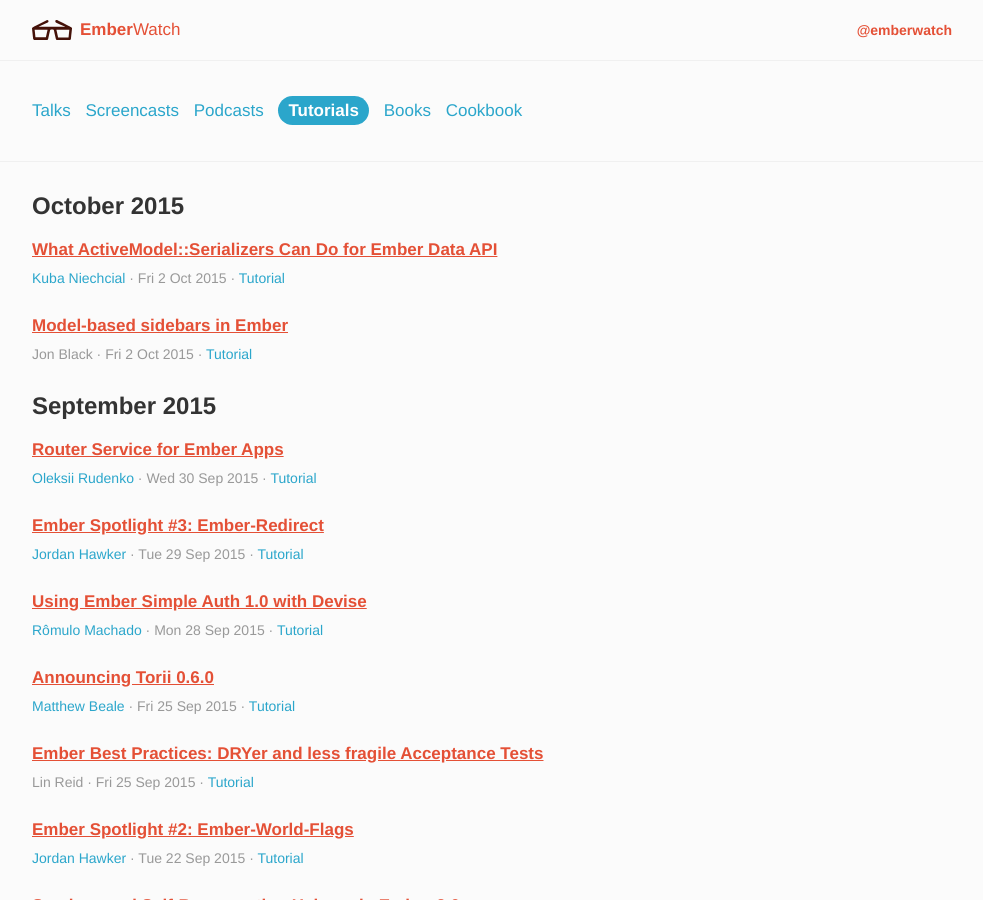
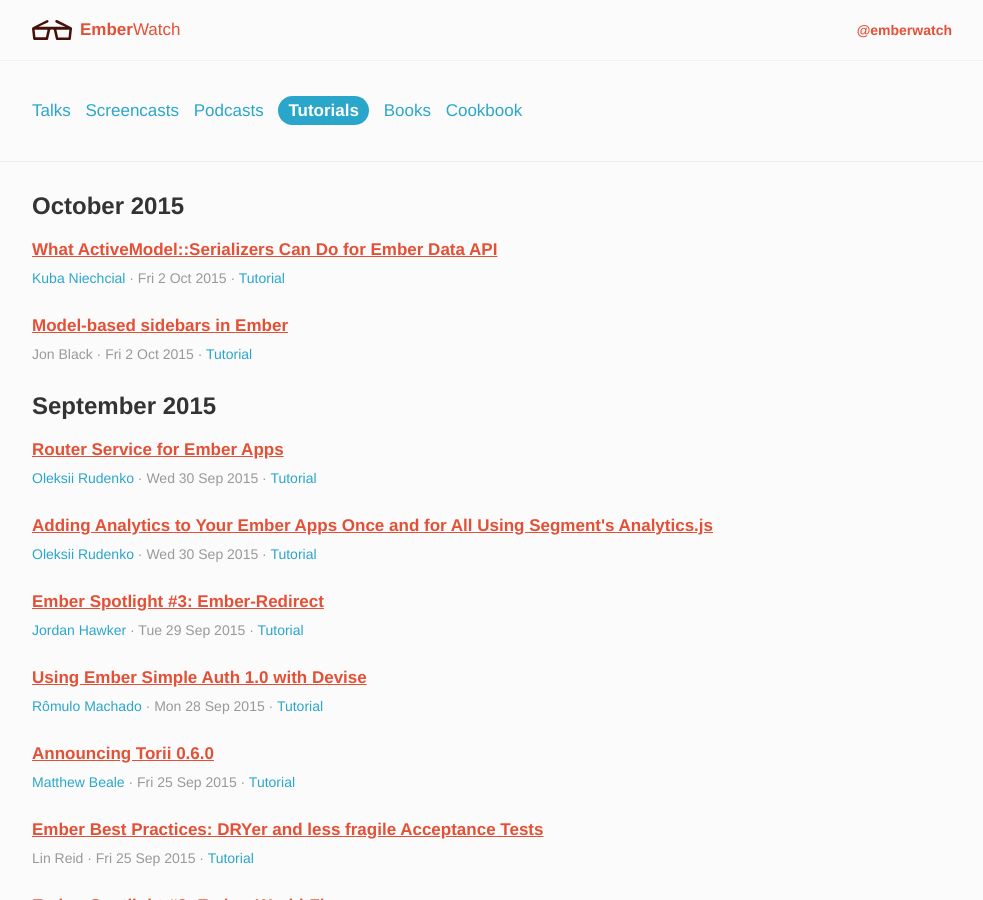
Before and after one commit to emberwatch/emberwatch, a Jekyll site: the page built from tutorials.html, in a window 1280 px wide and 900 px high. Shown: the whole window, without its empty margins (148-1131 px from the left). Built offline with Jekyll 4.4.1, drawn with Linux system fonts in a browser that asks for light colours; Markdown is read by kramdown in place of the engine named in the settings; comment, search, counter and statistics services are not loaded.

Commit message:
[Add Article] Adding Analytics to your Ember Apps using Segment's Analytics

```diff
--- a/_data/tutorials.yml
+++ b/_data/tutorials.yml
@@ -15,6 +15,14 @@
   date_updated: '2015-09-29'
   urls:
   - https://netguru.co/blog/active-model-serializers-ember
+- title: Adding Analytics to Your Ember Apps Once and for All Using Segment's Analytics.js
+  author_ids:
+  - 280
+  date: '2015-09-30'
+  date_created: '2015-09-30'
+  date_updated: '2015-09-30'
+  urls:
+  - https://60devs.com/adding-analytics-to-your-ember-apps-once-and-for-all-using-segment-analytics-js.html
 - title: Router Service for Ember Apps
   author_ids:
   - 280
```
